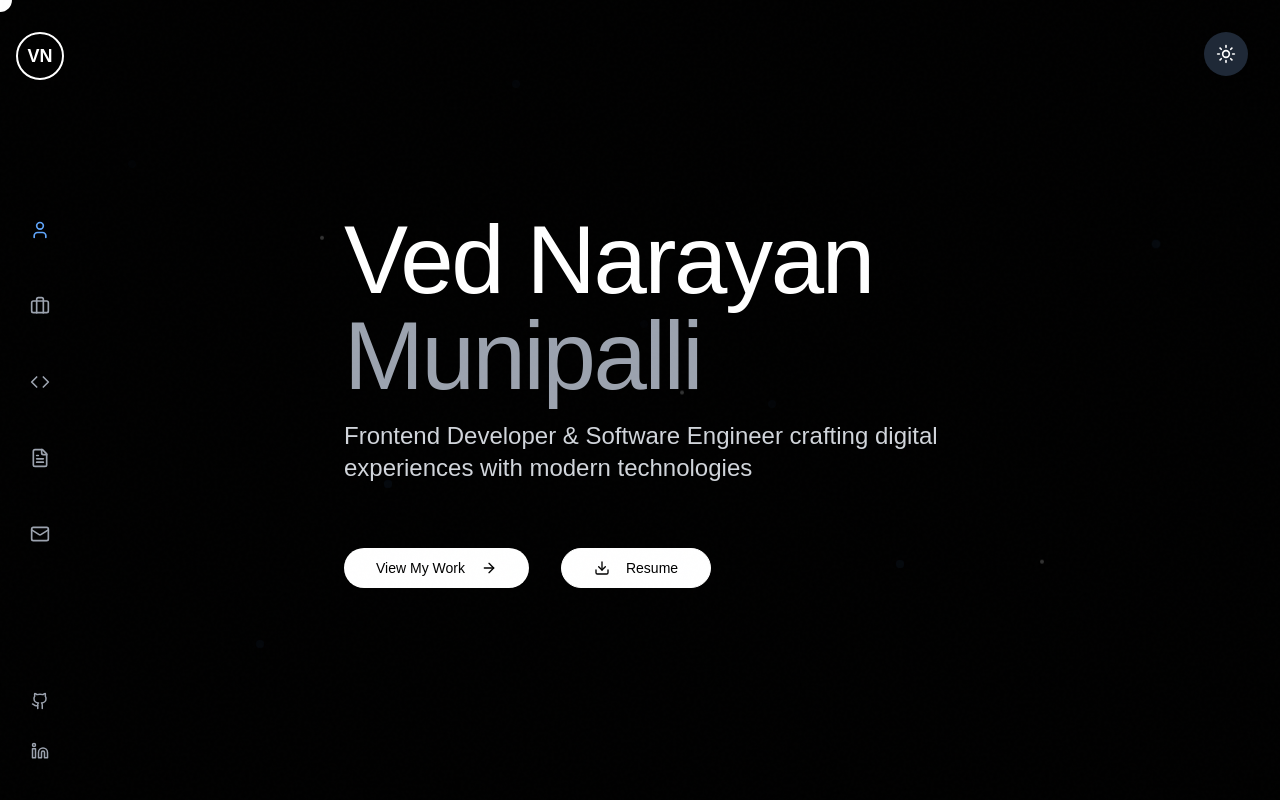
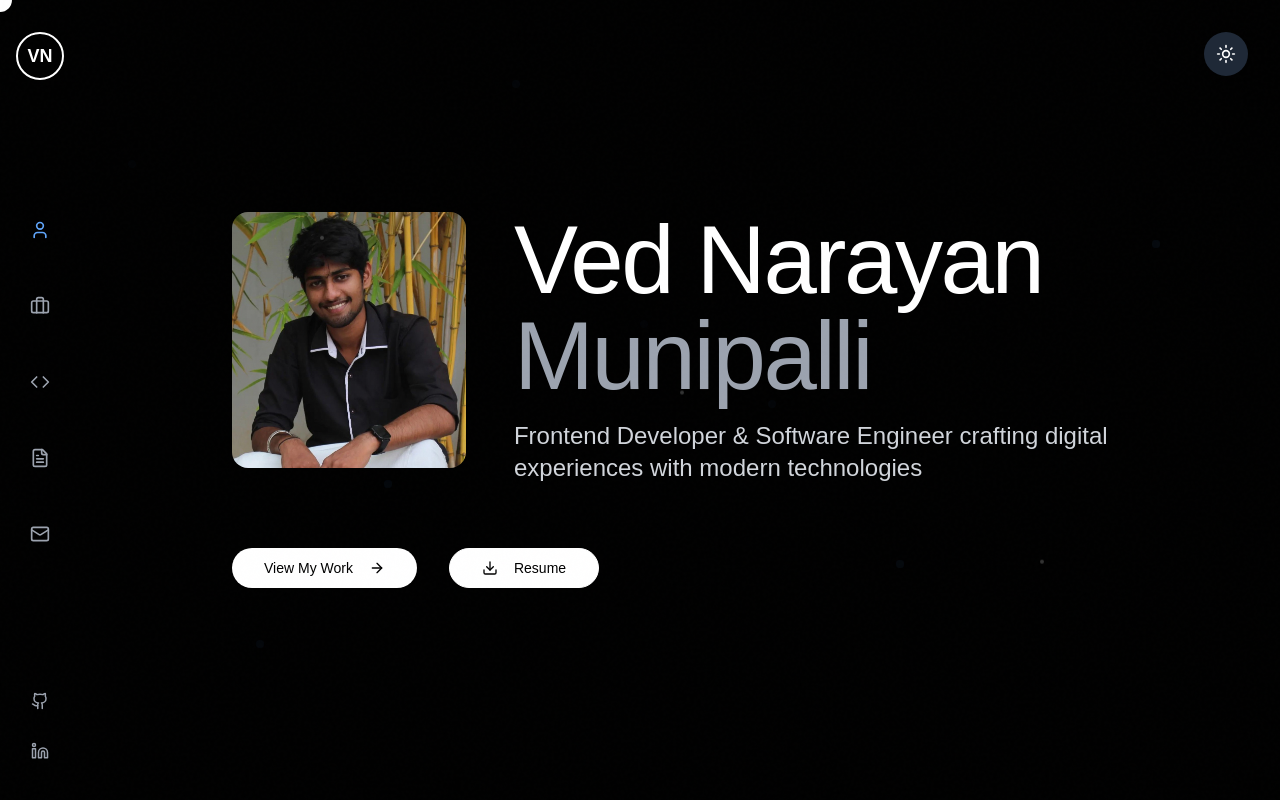
Before and after one commit to Ved-Narayan/Portfolio, a Next.js app: page / in a window 1280 px wide. Shown: the top 800 px of the page. Built offline with nearby package versions, Linux system fonts and the light colour scheme.

Commit message:
Update page.tsx

```diff
--- a/app/page.tsx
+++ b/app/page.tsx
@@ -24,6 +24,7 @@ import {
   Zap,
   Target,
 } from "lucide-react"
+import Image from "next/image"
 
 // Create a stable array of animation properties to avoid hydration mismatches
 const backgroundElements = [
@@ -265,7 +266,19 @@ export default function Portfolio() {
         <section id="intro" className="min-h-screen flex items-center justify-center px-4 md:px-16 relative">
           <div className="max-w-4xl">
             <div className="space-y-6 md:space-y-8">
-              <div className="space-y-4">
+              <div className="flex flex-col md:flex-row items-center md:items-start gap-8 md:gap-12">
+                {/* Add profile image */}
+                <div className="relative w-48 h-48 md:w-64 md:h-64 rounded-2xl overflow-hidden shadow-2xl">
+                  <Image
+                    src="/ved.jpg"
+                    alt="Ved Narayan"
+                    fill
+                    className="object-cover hover:scale-105 transition-transform duration-500"
+                    priority
+                  />
+                </div>
+
+                <div className="space-y-4 text-center md:text-left">
                   <h1 className="text-4xl md:text-7xl lg:text-8xl font-light tracking-tight">
                     Ved Narayan
                     <br />
@@ -276,6 +289,7 @@ export default function Portfolio() {
                   >
                     Frontend Developer & Software Engineer crafting digital experiences with modern technologies
                   </p>
+                </div>
               </div>
 
               {/* Update button group */}
```
Lines whose indentation alone changed are shown as unchanged.
